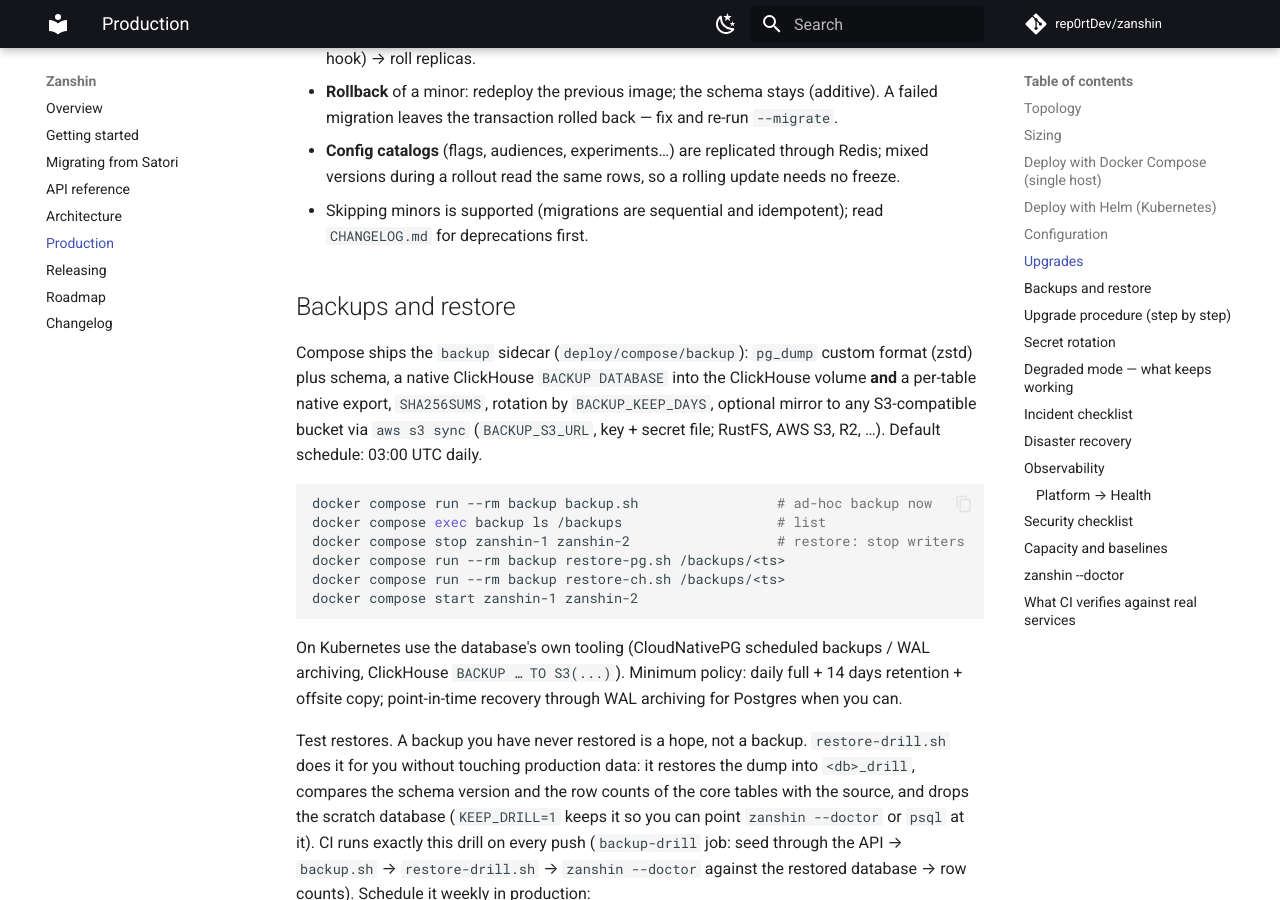
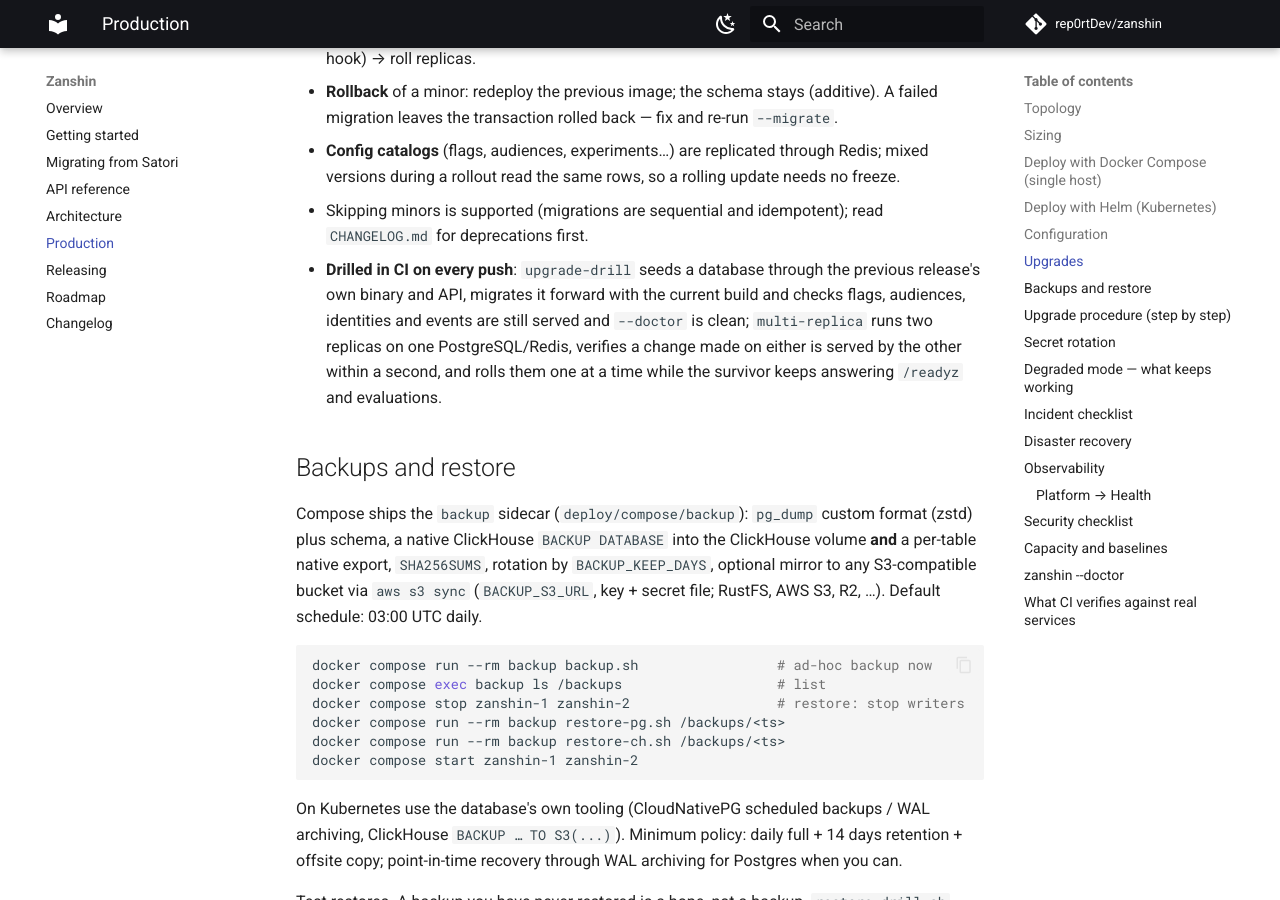
Before and after one commit to rep0rtDev/zanshin, an MkDocs documentation site: the page built from docs/production.md, in a window 1280 px wide and 900 px high, scrolled down 4602 px. Built offline with MkDocs 1.6.1 and Material for MkDocs 9.7.7, drawn with Linux system fonts in a browser that asks for light colours; comment, search, counter and statistics services are not loaded.

Commit message:
ci: upgrade drill (previous release → current migrations) and two-replica drill (#58)

```diff
--- a/docs/production.md
+++ b/docs/production.md
@@ -161,6 +161,12 @@
   versions during a rollout read the same rows, so a rolling update needs no freeze.
 * Skipping minors is supported (migrations are sequential and idempotent); read `CHANGELOG.md`
   for deprecations first.
+* **Drilled in CI on every push**: `upgrade-drill` seeds a database through the previous
+  release's own binary and API, migrates it forward with the current build and checks flags,
+  audiences, identities and events are still served and `--doctor` is clean; `multi-replica`
+  runs two replicas on one PostgreSQL/Redis, verifies a change made on either is served by the
+  other within a second, and rolls them one at a time while the survivor keeps answering
+  `/readyz` and evaluations.
 
 ## Backups and restore
 
```
Also changed, not shown: CHANGELOG.md (+3 -0 lines), 2 other files.
